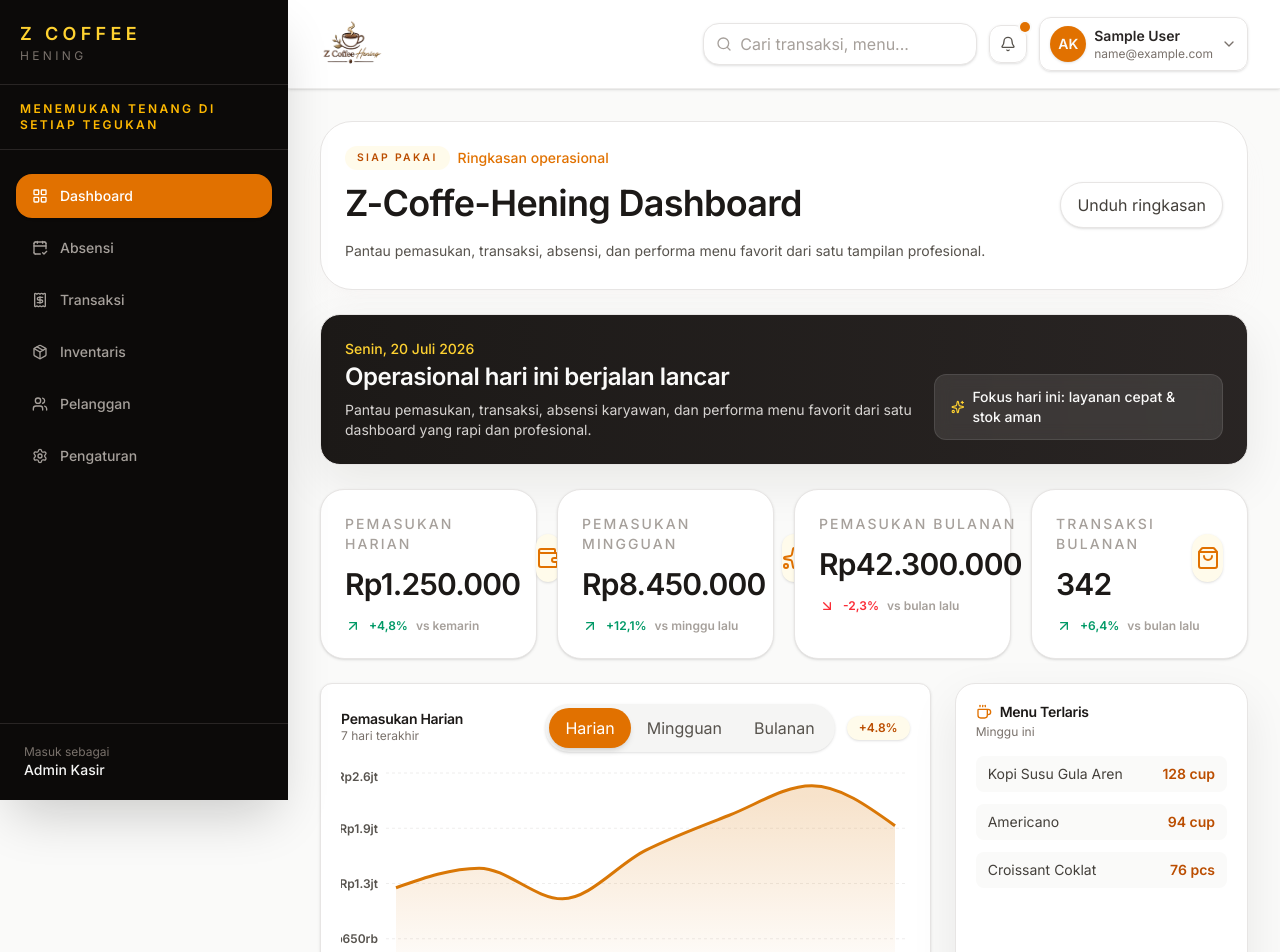
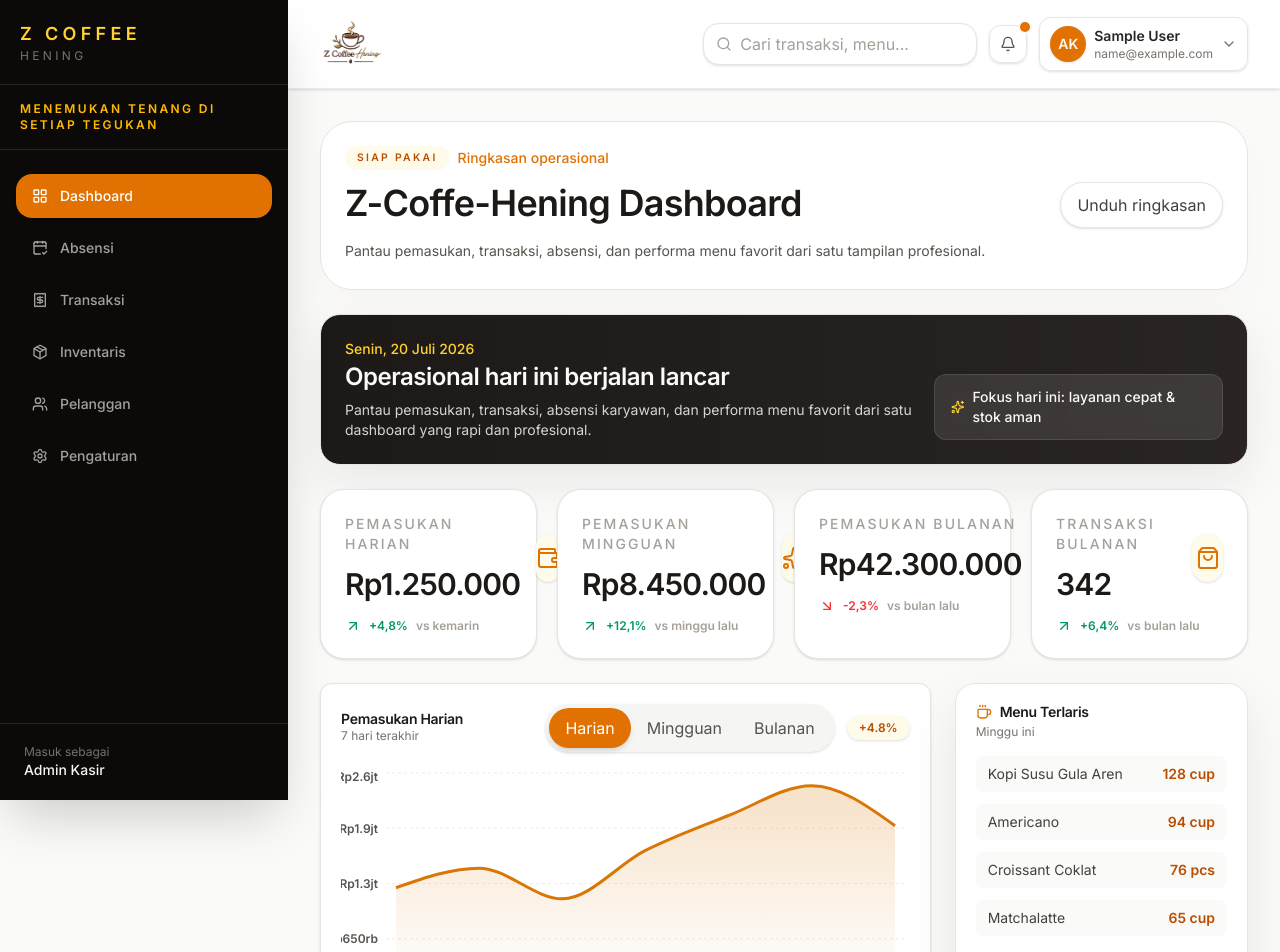
Before and after one commit to aqwanalidaud25-gif/z-coffee-hening, a React (Vite) app: page / in a window 1280 px wide. Shown: the top 952 px of the page. Built offline with nearby package versions, Linux system fonts and the light colour scheme; sample sign-in values are in the browser's storage.

Commit message:
update Dashoard

```diff
--- a/src/pages/Dashboard.jsx
+++ b/src/pages/Dashboard.jsx
@@ -27,6 +27,7 @@ export default function Dashboard({ onLogout }) {
     { name: "Kopi Susu Gula Aren", qty: "128 cup" },
     { name: "Americano", qty: "94 cup" },
     { name: "Croissant Coklat", qty: "76 pcs" },
+    {name: "Matchalatte", qty: "65 cup"},
   ];
 
   return (
```
